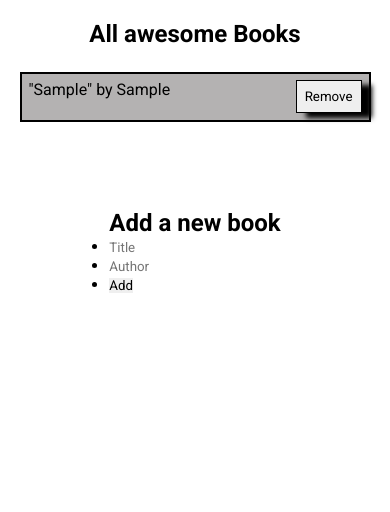
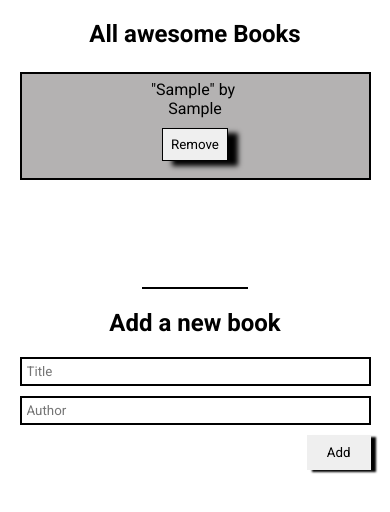
Before and after one commit to VicPeralta/awesomeBooks, a website: page index.html in a window 390 px wide. Both pictures are taken after typing "Sample", "Sample" into the empty fields and a click on the button "Add". Drawn offline with Linux system fonts and the light colour scheme.

Commit message:
Style section Add and add media query for mobile devices
modified:   index.html
modified:   styles.css

```diff
--- a/index.html
+++ b/index.html
@@ -21,12 +21,12 @@
             <button type="button" class="remove-book" data-id="">Remove</button>
           </li>
         </ul>
-        <hr>
       </template>
       <div class="books-container">
       </div>
     </section>
     <section id="add">
+      <hr>
       <h2>Add a new book</h2>
       <ul class="add-book">
         <li>
--- a/styles.css
+++ b/styles.css
@@ -8,6 +8,10 @@
   font-family: 'Roboto', sans-serif;
 }
 
+button {
+  cursor: pointer;
+}
+
 main {
   display: flex;
   flex-direction: column;
@@ -16,7 +20,7 @@ main {
 }
 
 #book-list {
-  width: 100%;
+  width: 70%;
   text-align: center;
   padding: 5%;
 }
@@ -32,6 +36,7 @@ main {
 .book-card {
   display: flex;
   padding: 2%;
+  flex-wrap: wrap;
 }
 
 .book-card:nth-child(odd) {
@@ -47,11 +52,11 @@ main {
   text-align: end;
 }
 
-.title:before {
+.title::before {
   content: '"';
 }
 
-.title:after {
+.title::after {
   content: '" by ';
   white-space: pre;
 }
@@ -61,3 +66,69 @@ main {
   border: 1px solid rgb(0, 0, 0);
   box-shadow: 10px 5px 5px rgb(0, 0, 0);
 }
+
+#add {
+  width: 40%;
+}
+
+#add hr {
+  background-color: black;
+  border: 1px solid black;
+  width: 30%;
+  margin: 20px auto;
+}
+
+#add h2 {
+  margin-bottom: 20px;
+  text-align: center;
+}
+
+#add ul {
+  display: flex;
+  flex-direction: column;
+  align-items: flex-end;
+}
+
+#add ul li {
+  list-style: none;
+  width: 100%;
+}
+
+#add input {
+  border: 2px solid black;
+  padding: 5px;
+  margin-bottom: 10px;
+  width: 100%;
+}
+
+#add button {
+  padding: 10px 20px;
+  box-shadow: 5px 2px 2px rgb(0, 0, 0);
+}
+
+#add li:last-child {
+  display: flex;
+  justify-content: end;
+}
+
+@media (max-width: 700px) {
+  #book-list {
+    width: 100%;
+  }
+
+  #add {
+    width: 90%;
+  }
+
+  .book-card {
+    flex-direction: column;
+    padding: 2%;
+    flex-wrap: wrap;
+  }
+
+  .book-card li:last-child {
+    flex: 1;
+    text-align: center;
+    margin: 10px;
+  }
+}
```
